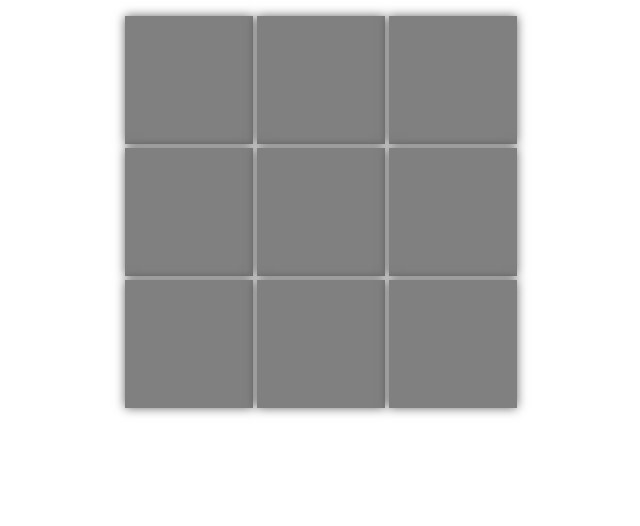
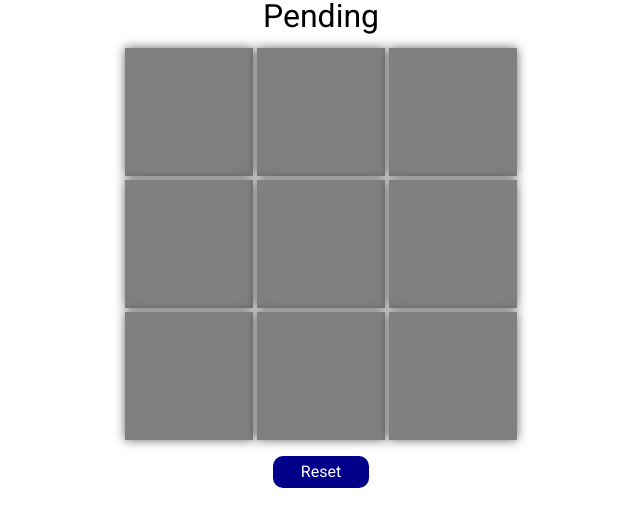
Before and after one commit to TomTom2028/TickTackToe, a React (Create React App) app: page / in a window 1280 px wide. Shown: the top 526 px of the page, without its empty margins (319-959 px from the left). Built offline with nearby package versions, Linux system fonts and the light colour scheme.

Commit message:
Added nice animations to everything

```diff
--- a/package.json
+++ b/package.json
@@ -3,8 +3,6 @@
   "version": "0.1.0",
   "private": true,
   "dependencies": {
-    "@fontsource/roboto": "^4.5.0",
-    "@material-ui/core": "^4.12.3",
     "@testing-library/jest-dom": "^5.14.1",
     "@testing-library/react": "^11.2.7",
     "@testing-library/user-event": "^12.8.3",
--- /dev/null
+++ b/src/App.module.css
@@ -0,0 +1,5 @@
+.btn {
+    color: white;
+    background: darkblue;
+    min-width: 5rem;
+}
--- a/src/App.tsx
+++ b/src/App.tsx
@@ -1,11 +1,40 @@
-import React from 'react';
+import React, {useState} from 'react';
 import {TickTackToe} from "./components/TickTackToe/TickTackToe";
 import "./index.css";
+import {Gamestate} from "./logic/TickTackToeLogic";
+import {Button} from "./components/Button/Button";
+import styles from './App.module.css';
 
 function App() {
+    const [text, setText] = useState("");
+
+
+    function handleGameState(gameState: Gamestate)
+    {
+        switch (gameState)
+        {
+            case Gamestate.PENDING: setText("Pending");
+            break;
+
+            case Gamestate.LOST: setText("Lost");
+            break;
+
+            case Gamestate.WON: setText("You won!");
+            break;
+
+            case Gamestate.STALEMATE: setText("Stalemate!");
+        }
+    }
+
+
+
   return (
    <div style={{height: '100%'}}>
-     <TickTackToe/>
+       <h1 style={{textAlign: 'center'}}>{text}</h1>
+     <TickTackToe gameStateCb={handleGameState} />
+       <div style={{display: 'grid', placeItems: 'center'}}>
+           <Button className={styles.btn}>Reset</Button>
+       </div>
    </div>
   );
 }
--- /dev/null
+++ b/src/components/Button/Button.module.css
@@ -0,0 +1,12 @@
+.btn {
+    display: inline-block;
+    padding: 0.5rem;
+    border-radius: 10px;
+    transition: 0.1s;
+    cursor: pointer;
+    text-align: center;
+}
+
+.btn:hover {
+    transform: scale(1.1);
+}
--- /dev/null
+++ b/src/components/Button/Button.tsx
@@ -0,0 +1,14 @@
+import React, {FunctionComponent, MouseEventHandler} from "react";
+import styles from './Button.module.css'
+
+const Button: FunctionComponent<{className?: string, onClick?: MouseEventHandler<HTMLDivElement>}> = (props) => {
+    return (
+        <div className={`${styles.btn} ${props.className}`} onClick={props.onClick}>{props.children}</div>
+    )
+}
+
+
+
+export {
+    Button
+}
--- a/src/components/TickTackToe/TickTackToe.module.css
+++ b/src/components/TickTackToe/TickTackToe.module.css
@@ -6,42 +6,113 @@
  */
 
 
+/*
+    needed for perspective glitch fix (changing perspective from 500px to 0 px caused graphical artifacts)
+*/
+.gridBox:hover {
+    z-index: 1;
+}
 
 .cell {
+    position: relative;
     --xRot: 0deg;
     --yRot: 0deg;
 
-    background-color: gray;
+
     justify-content: stretch;
     aspect-ratio: 1;
+    font-size: min(18vw, 5rem);
+    box-shadow: 0 0 10px rgba(0,0,0, 0.6);
+    transition: transform 0.1s;
+    transform:
+            perspective(500px);
+    cursor: pointer;
+}
+
+@media (hover: hover) and (pointer: fine) {
+    .cell:hover {
+        transform:
+                perspective(500px)
+                rotateX(var(--xRot))
+                rotateY(var(--yRot))
+                scale(1.1);
+    }
+}
+
+.cell > div {
+    opacity: 0;
+    position: absolute;
+    top: 0;
+    left: 0;
+    width: 100%;
+    height: 100%;
+
     display: grid;
     place-content: center;
-    transition: transform 0.1s;
-    box-shadow: 0px 0px 10px rgba(0,0,0, 0.6);
+    transition: opacity 0.5s;
+    user-select: none;
 }
 
-.cell:hover {
-    transform:
-            perspective(500px)
-            rotateX(var(--xRot))
-            rotateY(var(--yRot))
-            scale(1.1);
+@keyframes  changeCellShow {
+   0% {
+       z-index: 2;
+       transform: scale(1);
+   }
+
+    25% {
+        z-index: 2;
+        transform: scale(0.8);
+    }
+
+    50% {
+        z-index: 2;
+        transform: scale(1.1);
+        /* duplicate box shadow nedeed for smoothness */
+        box-shadow: 0 0 10px rgba(0,0,0, 0.6);
+    }
+
+    100% {
+        z-index: 2;
+        transform: scale(1);
+    }
+
+
+
 }
 
-.userClicked {
-    background-image: linear-gradient(45deg, yellow, green);
-    background-size: cover;
+.cellShowPlayer, .cellShowPc {
+    animation-name: changeCellShow;
+    animation-duration: 0.5s;
 }
 
-.pcClicked {
-    background-image: linear-gradient(45deg, red, darkred);
-    background-size: cover;
+
+
+.cellShowEmpty * .cellEmpty, .cellShowPlayer * .cellUserClicked, .cellShowPc * .cellPcClicked {
+    opacity: 1;
 }
+
+
+
+
+
+.cellEmpty {
+    background: gray;
+
+}
+
+.cellUserClicked {
+    background: linear-gradient(45deg, yellow, green);
+}
+
+.cellPcClicked {
+    background: linear-gradient(45deg, red, darkred);
+}
+
 
 .game {
     place-content: center;
     display: grid;
-    grid-gap: 4px;
+    grid-gap: min(4px, 1.5vw);
     grid-template-columns: repeat(3, minmax(20%, 128px));
     margin: 1rem
 }
--- a/src/components/TickTackToe/TickTackToe.tsx
+++ b/src/components/TickTackToe/TickTackToe.tsx
@@ -7,8 +7,16 @@ import {useCssRotation} from "../../logic/mouseHooks";
 let allowCellUpdate = true;
 const CellComponent: FunctionComponent<{val: CellValue, clickEvent: React.MouseEventHandler}> = (props) => {
 
+    function convertCellValToClass(celVal: CellValue) {
+        return celVal === CellValue.EMPTY ? styles.cellShowEmpty :
+            celVal === CellValue.PLAYER ? styles.cellShowPlayer :
+                celVal === CellValue.COMPUTER ? styles.cellShowPc : '';
+    }
 
-    const [optionalClasses, setOptionalClasses] = useState("");
+
+    const [visableClass, setVisableClass] = useState(convertCellValToClass(props.val))
+
+
 
     const detectionDiv = useRef(null);
     const changeDiv = useRef(null);
@@ -16,25 +24,45 @@ const CellComponent: FunctionComponent<{val: CellValue, clickEvent: React.MouseE
     useCssRotation(detectionDiv, changeDiv, 20)
 
     useEffect(() => {
-        setOptionalClasses(`${props.val === CellValue.PLAYER ? styles.userClicked : props.val === CellValue.COMPUTER ? styles.pcClicked : ''}`)
+        setVisableClass(convertCellValToClass(props.val));
     }, [props.val])
 
+
+    const handleClick = (e: React.MouseEvent<Element, MouseEvent>) => {
+        props.clickEvent(e)
+    }
+
     return (
-        <div ref={detectionDiv} className={styles.gridBox}>
-            <div ref={changeDiv} className={`${styles.cell} ${optionalClasses}`} onClick={props.clickEvent}>
-                {props.val}
+        <div ref={detectionDiv} className={`${styles.gridBox} ${visableClass}`}>
+
+
+            <div ref={changeDiv} className={`${styles.cell}`} onClick={handleClick}>
+                <div className={styles.cellEmpty}>
+                    {CellValue.EMPTY}
+                </div>
+                <div className={styles.cellUserClicked}>
+                    {CellValue.PLAYER}
+                </div>
+                <div className={styles.cellPcClicked}>
+                    {CellValue.COMPUTER}
+                </div>
             </div>
         </div>
     )
 }
 
 
+type GameStateCb = (state: Gamestate) => void
 
-
-const TickTackToe: FunctionComponent = () => {
+const TickTackToe: FunctionComponent<{gameStateCb: GameStateCb}> = (props) => {
 
 
     const [gameBoard, setGameBoard] = useState(createGameBoard());
+    const [gameState, setGameState] = useState(Gamestate.PENDING);
+
+    useEffect(() => {
+        props.gameStateCb(gameState);
+        }, [gameBoard, gameState, props])
 
     function updateCell(clickedCell: Cell): void {
         if (!allowCellUpdate || clickedCell.val !== CellValue.EMPTY)
@@ -46,17 +74,24 @@ const TickTackToe: FunctionComponent = () => {
         setGameBoard([...gameBoard]);
         allowCellUpdate = false;
         if (checkGame(gameBoard) === Gamestate.WON) {
-            alert("won ofz");
+            setGameState(Gamestate.WON)
         }
         else {
             setTimeout(() => {
                 doComputerMove(gameBoard);
                 setGameBoard([...gameBoard]);
-                if (checkGame(gameBoard) === Gamestate.LOST) {
-                    alert("u lost lmao");
+
+                const localGameState = checkGame(gameBoard);
+
+                if (localGameState === Gamestate.LOST) {
+                    setGameState(Gamestate.LOST);
                 }
                 else {
-                   allowCellUpdate = true;
+                    if (localGameState !== Gamestate.STALEMATE)
+                    {
+                        allowCellUpdate = true;
+                    }
+                   setGameState(localGameState);
                 }
 
 
@@ -70,7 +105,7 @@ const TickTackToe: FunctionComponent = () => {
             {
                 gameBoard.map(row => {
                     return row.map(cell => {
-                        return <CellComponent key={cell.i.toString() + cell.j.toString()}
+                        return <CellComponent key={`${cell.i.toString()} ${cell.j.toString()}`}
                                               val={cell.val} clickEvent={() => updateCell(cell)}/>
 
                     })
--- a/src/index.css
+++ b/src/index.css
@@ -1,6 +1,11 @@
 @import "reset.css";
-
+@import url('https://fonts.googleapis.com/css2?family=Roboto:ital,wght@0,100;0,300;0,400;0,500;0,700;0,900;1,100;1,300;1,400;1,500;1,700;1,900&display=swap');
 
 html, body, #root {
     min-height: 100%;
+    font-family: 'Roboto', sans-serif;
 }
+
+h1 {
+    font-size: 200%;
+}
--- a/src/index.tsx
+++ b/src/index.tsx
@@ -1,6 +1,5 @@
 import React from 'react';
 import ReactDOM from 'react-dom';
-import '@fontsource/roboto';
 import App from './App';
 import reportWebVitals from './reportWebVitals';
 
--- a/src/logic/TickTackToeLogic.ts
+++ b/src/logic/TickTackToeLogic.ts
@@ -1,14 +1,32 @@
 const boardSize = 3;
+
+function uuidv4() {
+    return 'xxxxxxxx-xxxx-4xxx-yxxx-xxxxxxxxxxxx'.replace(/[xy]/g, function(c) {
+        var r = Math.random() * 16 | 0, v = c == 'x' ? r : (r & 0x3 | 0x8);
+        return v.toString(16);
+    });
+}
 
 class Cell {
     public readonly i;
     public readonly j;
-    public val;
+    public _val;
+    public _id;
 
     constructor(i: number, j: number, val: CellValue) {
         this.i = i;
         this.j = j;
-        this.val = val
+        this._val = val
+        this._id = uuidv4();
+    }
+
+    set val(val) {
+        this._id = uuidv4();
+        this._val = val;
+    }
+
+    get val() {
+        return this._val;
     }
 }
 
@@ -22,7 +40,8 @@ type GameBoard = Cell[][];
 enum Gamestate {
     WON,
     LOST,
-    PENDING
+    PENDING,
+    STALEMATE
 }
 
 type Direction = {up: 1, right: 0} | {up: 1, right: 1} | {up: 0, right: 1} | {up: -1, right: 1} | {up: -1, right: 0}
@@ -52,10 +71,12 @@ function createGameBoard(): GameBoard {
     return board;
 }
 
+
 function checkGame(board: GameBoard): Gamestate {
     //We only need to test the 5 middle tiles
     // the most middle needs 360 degrees testing
     // the other 4 edge tiles only the 2 adjecent corner tiles
+
 
     for (let i = 0; i < boardSize; i++)
     {
@@ -96,8 +117,19 @@ function checkGame(board: GameBoard): Gamestate {
     }
 
 
+    // at last we check for stalemate (no more empty tiles)
+    const emptyCellArr: Cell[] = new Array<Cell>();
+    board.forEach(row => row.forEach(cell => {
+        if (cell.val === CellValue.EMPTY)
+        {
+            emptyCellArr.push(cell);
+        }
+    }));
 
-
+    if (emptyCellArr.length === 0)
+    {
+        return Gamestate.STALEMATE;
+    }
     return Gamestate.PENDING;
 }
 
--- a/src/logic/mouseHooks.ts
+++ b/src/logic/mouseHooks.ts
@@ -2,8 +2,6 @@ import {MutableRefObject, useEffect} from "react";
 
 
 const useCssRotation = (detectionRef: MutableRefObject<HTMLElement | null>, changeRef: MutableRefObject<HTMLElement | null>, multiplier: number) => {
-
-
 
 
     useEffect(() => {
@@ -15,7 +13,6 @@ const useCssRotation = (detectionRef: MutableRefObject<HTMLElement | null>, chan
             return;
         }
 
-
         const mouseMoveEvent = (e: MouseEvent) => {
             const rect = detectionElem.getBoundingClientRect();
 
@@ -23,28 +20,23 @@ const useCssRotation = (detectionRef: MutableRefObject<HTMLElement | null>, chan
             const y = e.clientY - rect.top;
 
 
-            const degreesY = multiplier * ((x - rect.width / 2) / rect.width)
-            const degreesX = -multiplier * ((y - rect.height / 2) / rect.height)
+            const degreesY = Math.round(multiplier * ((x - rect.width / 2) / rect.width));
+            const degreesX = Math.round(-multiplier * ((y - rect.height / 2) / rect.height));
 
             changeElem.style.setProperty('--yRot', degreesY.toString() + "deg" )
             changeElem.style.setProperty('--xRot', degreesX.toString() + "deg" )
         }
 
-        const mouseLeaveEvent = (e: MouseEvent) => {
-            changeElem.style.removeProperty('--yRot')
-            changeElem.style.removeProperty('--xRot')
-        }
-
 
         detectionElem.addEventListener('mousemove', mouseMoveEvent);
-        detectionElem.addEventListener('mouseleave', mouseLeaveEvent);
         return () => {
             detectionElem?.removeEventListener('mousemove', mouseMoveEvent)
-            detectionElem?.addEventListener('mouseleave', mouseLeaveEvent);
         }
     }, [multiplier, detectionRef, changeRef])
 }
 
+
+
 export {
-    useCssRotation
+    useCssRotation,
 }
```
Also changed, not shown: 1 other file (tests, documents, lock files or other folders).
